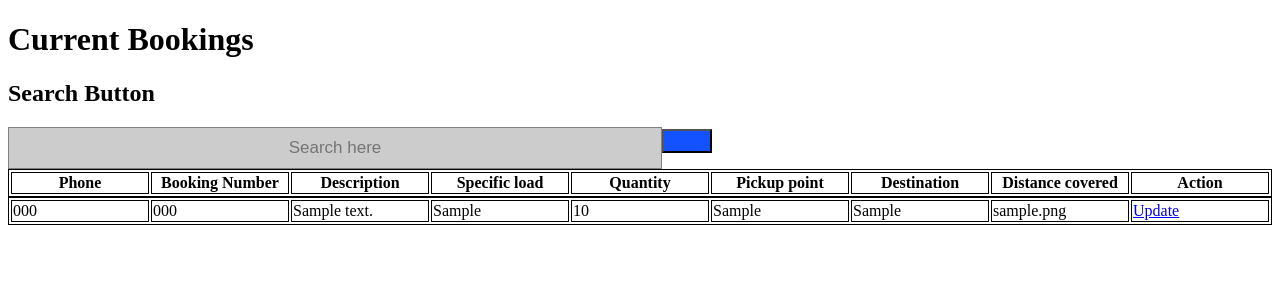
After one commit to jamesmutuma/April-project-2024-work, a PHP site: page /service.php in a window 1280 px wide. The commit adds this page. Shown: the top 300 px of the page. Run offline with PHP 8.4, Linux system fonts and the light colour scheme; tables that the repository leaves empty or names only in its code hold one stand-in row (values such as "Sample post"); lists and menus that the app fills with data are empty.

Commit message:
Add files via upload

```diff
--- /dev/null
+++ b/service.php
@@ -0,0 +1,96 @@
+<!DOCTYPE html>
+<html>
+<head>
+    <title>Vehicle Management</title>
+
+   <style>
+  table {
+
+  border: 1px solid black;
+  width: 100%;
+}
+th, td{
+    width: 100px;
+    border: 1px solid black;
+
+}
+
+
+   input[type=text] {
+      padding: 10px;
+      font-size: 17px;
+      border: 1px solid grey;
+      float: left;
+      width: 50%;
+      background: #CCCCCC;
+      text-align: center;
+    }
+    button {
+      background-color: #1252FF;
+      width: 50px;
+      font-size: 16px;
+      padding: 10px;
+    }
+    button:hover {
+      background: #0b7dda;
+    }
+
+</style>
+</head>
+<body>
+    <h1>Current Bookings</h1>
+     <h2> Search Button </h2>
+    <form  action="/service.php">
+      <input id="search box" type="text" placeholder="Search here" name="search">
+      <button type="submit"><i class="fa fa-search"></i></button>
+    </form>
+
+
+<table>
+    <tr><th>Phone</th><th>Booking Number</th><th>Description</th><th>Specific load</th><th>Quantity</th><th>Pickup point</th><th>Destination</th><th>Distance covered</th><th>Action</th></tr>
+
+
+
+</table>
+
+
+    </body>
+
+
+ <?php
+ include "connection.php";
+  //$Phoneno=$_POST["Phoneno"];
+
+    $sql = "SELECT phonenumber,booking_number, Description, Specificload, Quantity, Pickuppoint,Destination,Distancecoverd FROM newbooking ";
+
+        $result = $conn->query($sql);
+
+        if ($result->num_rows > 0) {
+            while ($row = $result->fetch_assoc()) {
+
+         echo "<table>";
+
+                echo "<tr>";
+                echo "<td >". $row['phonenumber'] . "</td>";
+                echo "<td >". $row['booking_number'] . "</td>";
+                echo "<td >". $row['Description'] . "</td>";
+                echo "<td >". $row['Specificload'] . "</td>";
+                echo "<td >". $row['Quantity'] . "</td>";
+                echo "<td >". $row['Pickuppoint'] . "</td>";
+                echo "<td >". $row['Destination'] . "</td>";
+                echo "<td >". $row['Distancecoverd'] . "</td>";
+
+         echo "<td> <a href='edit_booking.php?phonenumber=" . $row['phonenumber'] . "'>Update</a></td>";
+        echo "</tr>";
+            echo "</table>";
+
+       }}
+        else {
+            echo "Error: " . mysqli_error($conn);
+           echo "<tr><td colspan='5'>No vehicles found.</td></tr>";
+        }
+
+
+
+
+        ?>
```
Also changed, not shown: edit_booking.php (+19 -13 lines).
